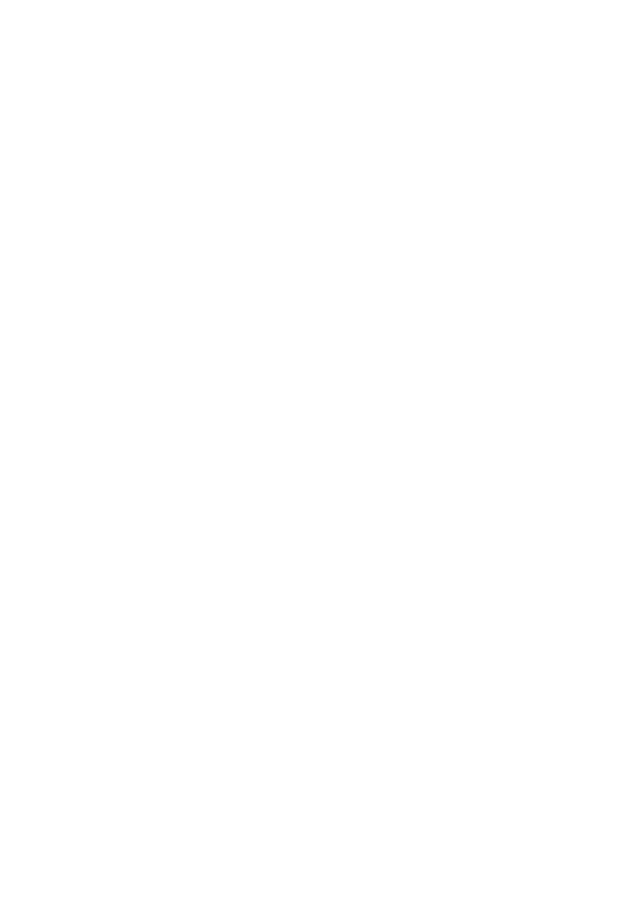
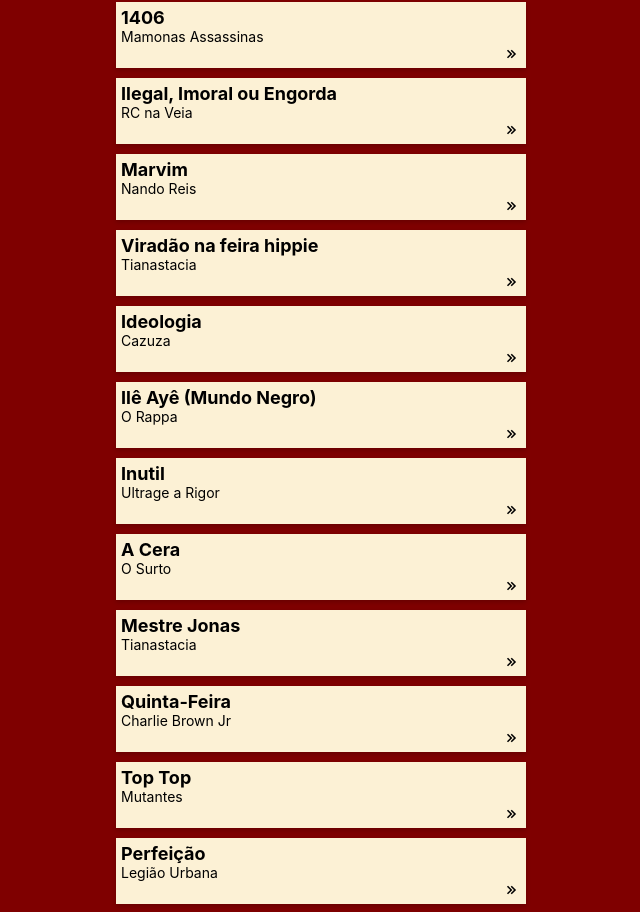
Before and after one commit to JuninhoSouza25/pontobrapp, a React (Create React App) app: page / in a window 1280 px wide. Shown: the part 355-1267 px from the top of the page, without its empty margins (319-959 px from the left). Before the commit the page ends 800 px from the top, so only its background shows below. Built offline with nearby package versions, Linux system fonts and the light colour scheme.

Commit message:
Estilização

```diff
--- a/src/App.js
+++ b/src/App.js
@@ -3,6 +3,7 @@
 import List from './components/list';
 import Logo from "./components/logo";
 import DATA from './data';
+import './app.css';
 
 function App() {
   const [list, setList] = useState(true);
@@ -23,12 +24,11 @@
 
   return (
     <div className="App">
-      <>
         <Logo />
+
         {list && (<List onClick={handleList} DATA={DATA}/>)}
 
         {card && (<Card onClick={handleBack} DATA={song}/>)}
-      </>
     </div>
   );
 }
--- /dev/null
+++ b/src/app.css
@@ -0,0 +1,6 @@
+.App {
+    display: flex;
+    flex-direction: column;
+    justify-content: center;
+    align-items: center;
+}
--- a/src/components/card/card.css
+++ b/src/components/card/card.css
@@ -0,0 +1,37 @@
+.card-container {
+    width: 100%;
+    height: 100%;
+    margin-bottom: 35px;
+    display: flex;
+    flex-direction: column;
+    justify-content: center;
+    align-items: center;
+}
+
+.card-song {
+    color: #fcf1d5;
+    margin-top: 20px;
+    margin-bottom: 5px;
+    font-size: 20px;
+    text-align: center;
+}
+
+.card-band {
+    color: #fcf1d5;
+    margin-top: 0;
+    margin-bottom: 30px;
+    text-align: center;
+}
+
+.button {
+    background-color: #fcf1d5;
+    margin-top: 10px;
+    padding: 5px;
+    box-shadow: 0 2px 5px rgba(0,0,0,0.2);
+    list-style: none;
+    height: 35px;
+    width: 360px;
+    border: none;
+    color: black;
+    font-weight: 700;
+}
--- a/src/components/card/index.js
+++ b/src/components/card/index.js
@@ -4,19 +4,20 @@
 export default function Card({onClick, DATA}){
     return(
         <div className='card-container'>
-            <h1>{DATA.song}</h1>
-            <h2>{DATA.band}</h2>
-            <p>{`Tom: ${DATA.tune}`}</p>
+            <h1 className='card-song'>{DATA.song}</h1>
+            <p className='card-band'>{DATA.band}</p>
             <div className='card-video-container'>
-                <video
-                    width="100%"
-                    heigth="auto"
-                    controls
-                    poster={DATA.poster}
-                    src={DATA.video}>
-                </video>
+                <iframe
+                width="360"
+                height="280"
+                src={`https://youtube.com/embed/${DATA.video}`}
+                title="YouTube video player"
+                frameBorder="0"
+                allow="accelerometer; autoplay; clipboard-write; encrypted-media; gyroscope; picture-in-picture"
+                allowFullScreen>
+                </iframe>
             </div>
-            <button onClick={onClick}>Voltar</button>
+            <button className='button' onClick={onClick}>Voltar</button>
 
         </div>
     )
--- a/src/components/list/list.css
+++ b/src/components/list/list.css
@@ -4,6 +4,11 @@
     padding: 5px;
     box-shadow: 0 2px 5px rgba(0,0,0,0.2);
     list-style: none;
+    width: 400px;
+}
+
+.list-element-container:last-child {
+    margin-bottom: 25px;
 }
 
 .list-element-container a {
@@ -27,3 +32,10 @@
     display: flex;
     justify-content: flex-end;
 }
+
+@media screen and (max-width: 420px){
+    .list-element-container{
+        width: 100%;
+        padding-left: 15px;
+    }
+}
--- a/src/data.js
+++ b/src/data.js
@@ -3,17 +3,141 @@
         id: 1,
         song: "Nós vamos invadir sua praia!",
         band: "Ultrage a Rigor",
-        tune: "Em",
-        video: "https://youtu.be/FuHyfsgVy3w",
+        video: "FuHyfsgVy3w",
         poster: "https://img.youtube.com/vi/FuHyfsgVy3w/maxresdefault.jpg"
     },
     {
         id: 2,
         song: "Eu que não amo você",
         band: "Humberto Gessinger",
-        tune: "Em",
-        video: "https://youtu.be/p8-2hmuAgRU",
+        video: "p8-2hmuAgRU",
         poster: "https://img.youtube.com/vi/p8-2hmuAgRU/maxresdefault.jpg"
+    },
+    {
+        id: 3,
+        song: "Bichos Escrotos",
+        band: "Titâs",
+        video: "ykb7s9Xgjp0",
+        poster: "https://img.youtube.com/vi/ykb7s9Xgjp0/maxresdefault.jpg"
+    },
+    {
+        id: 4,
+        song: "1406",
+        band: "Mamonas Assassinas",
+        video: "hsD4tz_vNOM",
+        poster: "https://img.youtube.com/vi/hsD4tz_vNOM/maxresdefault.jpg"
+    },
+    {
+        id: 5,
+        song: "Ilegal, Imoral ou Engorda",
+        band: "RC na Veia",
+        video: "4dyvG0tuoA4",
+        poster: "https://img.youtube.com/vi/4dyvG0tuoA4/maxresdefault.jpg"
+    },
+    {
+        id: 6,
+        song: "Marvim",
+        band: "Nando Reis",
+        video: "_yGOf0ECBkk",
+        poster: "https://img.youtube.com/vi/_yGOf0ECBkk/maxresdefault.jpg"
+    },
+    {
+        id: 7,
+        song: "Viradão na feira hippie",
+        band: "Tianastacia",
+        video: "RP1fKlpCQOE",
+        poster: "https://img.youtube.com/vi/RP1fKlpCQOE/maxresdefault.jpg"
+    },
+    {
+        id: 8,
+        song: "Ideologia",
+        band: "Cazuza",
+        video: "JB9pn_HyEF0",
+        poster: "https://img.youtube.com/vi/JB9pn_HyEF0/maxresdefault.jpg"
+    },
+    {
+        id: 9,
+        song: "Ilê Ayê (Mundo Negro)",
+        band: "O Rappa",
+        video: "E_DjChWgnJo",
+        poster: "https://img.youtube.com/vi/E_DjChWgnJo/maxresdefault.jpg"
+    },
+    {
+        id: 10,
+        song: "Inutil",
+        band: "Ultrage a Rigor",
+        video: "vW6kd85TaNk",
+        poster: "https://img.youtube.com/vi/vW6kd85TaNk/maxresdefault.jpg"
+    },
+    {
+        id: 11,
+        song: "A Cera",
+        band: "O Surto",
+        video: "i0QCHeCoIz4",
+        poster: "https://img.youtube.com/vi/i0QCHeCoIz4/maxresdefault.jpg"
+    },
+    {
+        id: 12,
+        song: "Mestre Jonas",
+        band: "Tianastacia",
+        video: "L-aVf0tWwpM",
+        poster: "https://img.youtube.com/vi/L-aVf0tWwpM/maxresdefault.jpg"
+    },
+    {
+        id: 13,
+        song: "Quinta-Feira",
+        band: "Charlie Brown Jr",
+        video: "slhHxty6wfY",
+        poster: "https://img.youtube.com/vi/slhHxty6wfY/maxresdefault.jpg"
+    },
+    {
+        id: 14,
+        song: "Top Top",
+        band: "Mutantes",
+        video: "ai-rk1ngofo",
+        poster: "https://img.youtube.com/vi/ai-rk1ngofo/maxresdefault.jpg"
+    },
+    {
+        id: 15,
+        song: "Perfeição",
+        band: "Legião Urbana",
+        video: "yYOw3ZPLEOE",
+        poster: "https://img.youtube.com/vi/yYOw3ZPLEOE/maxresdefault.jpg"
+    },
+    {
+        id: 16,
+        song: "Não vou ficar",
+        band: "Versão Ponto BR",
+        video: "5wdEdNCoIp0",
+        poster: "https://img.youtube.com/vi/5wdEdNCoIp0/maxresdefault.jpg"
+    },
+    {
+        id: 17,
+        song: "O Calibre",
+        band: "Paralamas do Sucesso",
+        video: "QdasQD7K8zc",
+        poster: "https://img.youtube.com/vi/QdasQD7K8zc/maxresdefault.jpg"
+    },
+    {
+        id: 18,
+        song: "Não diga num Blues",
+        band: "Oswaldo Montenegro",
+        video: "QI5aTOp3iUQ",
+        poster: "https://img.youtube.com/vi/QI5aTOp3iUQ/maxresdefault.jpg"
+    },
+    {
+        id: 19,
+        song: "Chover",
+        band: "Cordel do Fogo Encantado",
+        video: "4xYpDxi4s_g",
+        poster: "https://img.youtube.com/vi/4xYpDxi4s_g/maxresdefault.jpg"
+    },
+    {
+        id: 20,
+        song: "Não deixe o mar te engolir",
+        band: "Charlie Brown Jr",
+        video: "2RobhjC7cR4",
+        poster: "https://img.youtube.com/vi/2RobhjC7cR4/maxresdefault.jpg"
     }
 ];
 
--- a/src/index.css
+++ b/src/index.css
@@ -1,10 +1,16 @@
 body {
   margin: 0;
+  padding: 0;
+  height: 100%;
+  width: 100%;
+  box-sizing: border-box;
+  background-color: #7f0000;
   font-family: -apple-system, BlinkMacSystemFont, 'Segoe UI', 'Roboto', 'Oxygen',
     'Ubuntu', 'Cantarell', 'Fira Sans', 'Droid Sans', 'Helvetica Neue',
     sans-serif;
   -webkit-font-smoothing: antialiased;
   -moz-osx-font-smoothing: grayscale;
+
 }
 
 code {
```
